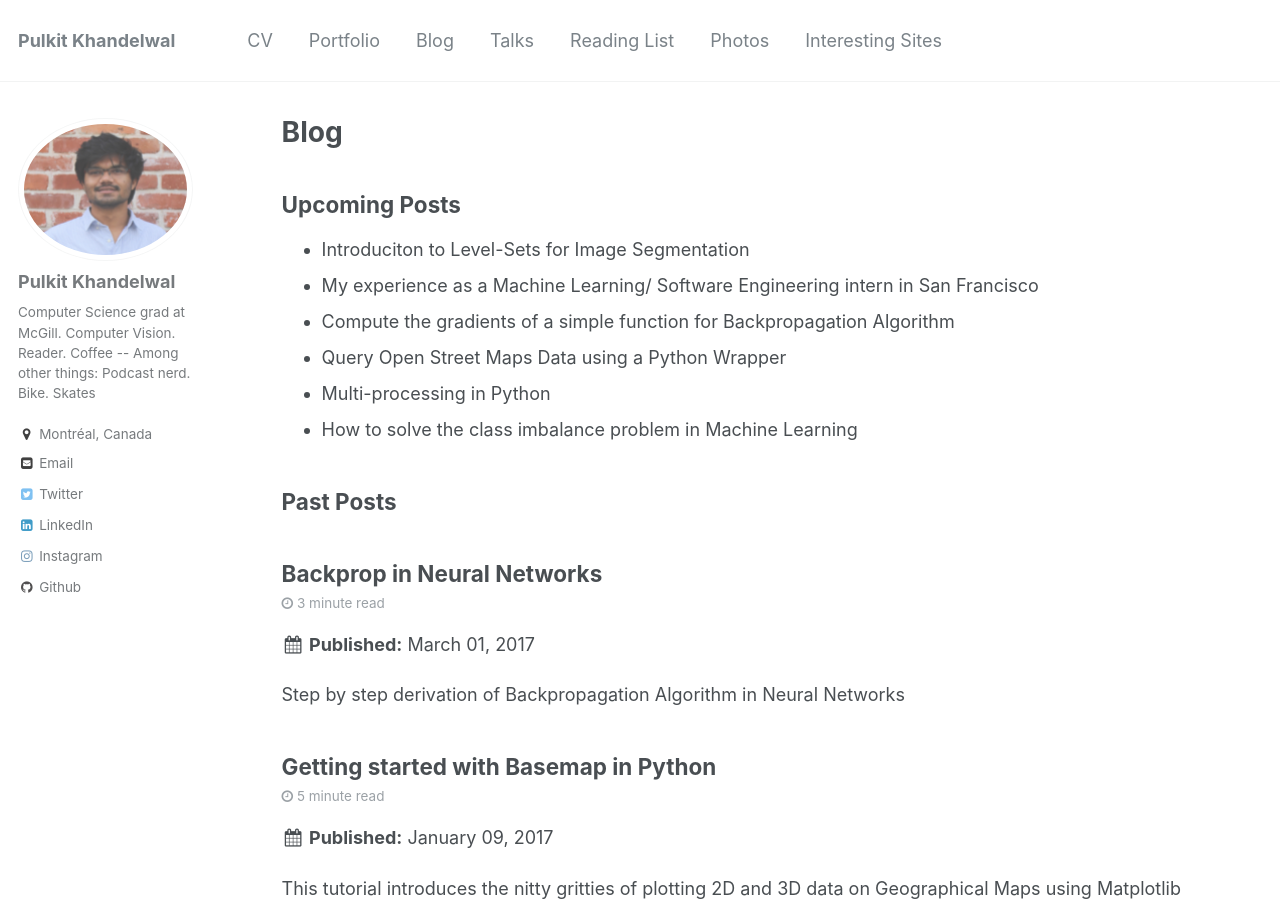
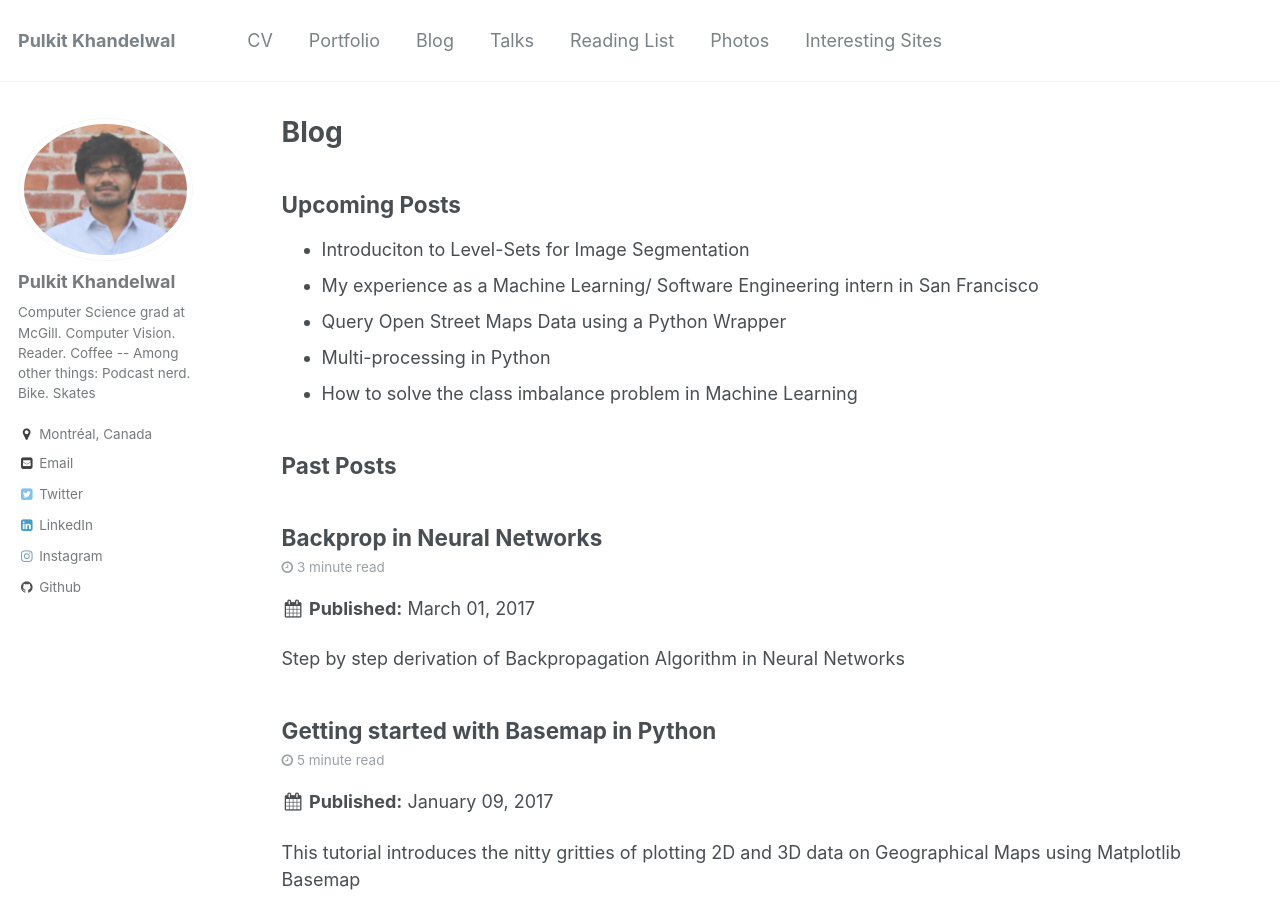
Before and after one commit to Pulkit-Khandelwal/pulkit-khandelwal.github.io, a Jekyll site: the page built from _pages/blog.md, in a window 1280 px wide and 900 px high. Built offline with Jekyll 4.4.1, drawn with Linux system fonts in a browser that asks for light colours.

Commit message:
Update blog.md

```diff
--- a/_pages/blog.md
+++ b/_pages/blog.md
@@ -8,11 +8,9 @@ author_profile: true
 ## Upcoming Posts
 * Introduciton to Level-Sets for Image Segmentation
 * My experience as a Machine Learning/ Software Engineering intern in San Francisco
-* Compute the gradients of a simple function for Backpropagation Algorithm
 * Query Open Street Maps Data using a Python Wrapper
 * Multi-processing in Python
 * How to solve the class imbalance problem in Machine Learning
-
 
 ## Past Posts
 {% include base_path %}
```
